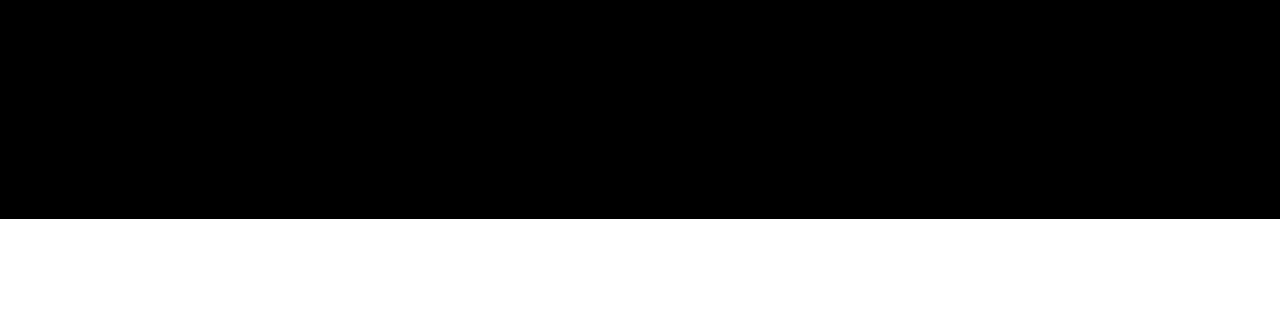
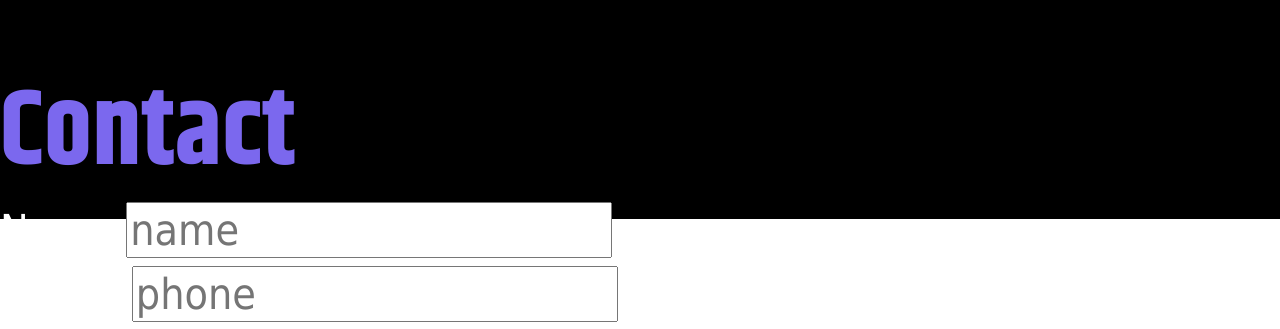
Before and after one commit to RoxanneTabuena/rhema, a React (Create React App) app: page /bookLiveSound in a window 1280 px wide. Shown: the part 581-910 px from the top of the page. Built offline with nearby package versions, Linux system fonts and the light colour scheme.

Commit message:
create input components

```diff
--- a/src/components/BookLiveSound/BookLiveSound.js
+++ b/src/components/BookLiveSound/BookLiveSound.js
@@ -1,3 +1,4 @@
+import { Quote } from './Quote/Quote'
 import style from './bookLiveSound.module.css'
 export const BookLiveSound = () => {
     return (
@@ -5,6 +6,7 @@ export const BookLiveSound = () => {
         <h1>Book Live Sound</h1>
         <div className={style.content}>
             <p className={style.main}>request an instant quote</p>
+            <Quote />
         </div>
     </div>)
 }
--- a/src/components/BookLiveSound/Quote/Quote.js
+++ b/src/components/BookLiveSound/Quote/Quote.js
@@ -1,12 +1,39 @@
+import { Time } from '../../inputs/Time'
+import { Date } from '../../inputs/Date'
+import { Text } from '../../inputs/Text'
+import { Dropdown } from '../../inputs/Dropdown'
+import { useState } from 'react'
 import style from './quote.module.css'
 export const Quote = () => {
+    const [ name, setName ] = useState('')
+    const [ phone, setPhone ] = useState('')
+    const [ email, setEmail ] = useState('')
+    const [ eventType, setEventType ] = useState('Wedding')
+    const [ startDate, setStartDate ] = useState('')
+    const [ startTime, setStartTime ] = useState('')
+
+    const eventTypes = [
+        'Wedding',
+        'Corporate Retreat',
+        'Conference',
+        'Headline Performer'
+    ]
+
     return (
         <div className={style.quote}>
             {/* contact: name, phone, email;
-            event: audience size ,date(s), start time, end time,
-            venue: name/descrioption, address;
+            event: event type, audience size ,date(s), start time, end time,
+            venue: name/description, address;
             audience size, event descriotion  */}
             {/* consent, not a robot */}
+            <h3>Contact</h3>
+            <Text id="name" onChange={setName} value={name} />
+            <Text id="phone" onChange={setPhone} value={phone} />
+            <Text id="email" onChange={setEmail} value={email} />
+            <h3>Event</h3>
+            <Dropdown id="eventType" onChange={setEventType} value={eventType} options={eventTypes}/>
+            <Date id="startDate" onChange={setStartDate} value={startDate}/>
+            <Time id="startTime" onChange={setStartTime} value={startTime}/>
         </div>
     )
 }
--- /dev/null
+++ b/src/components/inputs/Date.js
@@ -0,0 +1,19 @@
+import style from './input.module.css'
+export const Date = ({id, onChange, value}) => {
+    const label = (id) => {
+        return id.charAt(0).toUpperCase() + id.slice(1) + ':';
+    }
+    return (
+        <div className={style.date}>
+            <label>{label(id)}</label>
+            <input
+                type="date"
+                id={id}
+                name={id}
+                value = {value}
+                placeholder={id}
+                onChange = {({target})=> onChange(target.value)}
+                required />
+        </div>
+    )
+}
--- /dev/null
+++ b/src/components/inputs/Dropdown.js
@@ -0,0 +1,18 @@
+import style from './input.module.css'
+export const Dropdown = ({id, onChange, options, value}) => {
+    const label = (id) => {
+        return id.charAt(0).toUpperCase() + id.slice(1) + ':';
+    }
+    return (
+        <div className={style.dropdown}>
+        <label>
+            {label(id)}
+            <select value={value} onChange={({target})=> onChange(target.value)} >
+                {options.map((o)=>{
+                    return  <option key={o} value={o}>{o}</option>
+                })}
+            </select>
+        </label>
+        </div>
+    )
+}
--- /dev/null
+++ b/src/components/inputs/Text.js
@@ -0,0 +1,19 @@
+import style from './input.module.css'
+export const Text = ({id, onChange, value}) => {
+    const label = (id) => {
+        return id.charAt(0).toUpperCase() + id.slice(1) + ':';
+    }
+    return (
+        <div className={style.text}>
+            <label>{label(id)}</label>
+            <input
+                type="text"
+                id={id}
+                name={id}
+                value = {value}
+                placeholder={id}
+                onChange = {({target})=> onChange(target.value)}
+                required />
+        </div>
+    )
+}
--- /dev/null
+++ b/src/components/inputs/Time.js
@@ -0,0 +1,19 @@
+import style from './input.module.css'
+export const Time = ({id, onChange, value}) => {
+    const label = (id) => {
+        return id.charAt(0).toUpperCase() + id.slice(1) + ':';
+    }
+    return (
+        <div className={style.time}>
+            <label>{label(id)}</label>
+            <input
+                type="time"
+                id={id}
+                name={id}
+                value = {value}
+                placeholder={id}
+                onChange = {({target})=> onChange(target.value)}
+                required />
+        </div>
+    )
+}
--- /dev/null
+++ b/src/components/inputs/input.module.css
@@ -0,0 +1,9 @@
+.input{
+
+}
+
+/* PHONE RULES */
+@media screen and ( max-width: 699px) {}
+
+/* DESK RULES */
+@media screen and ( min-width: 700px) {}
```
